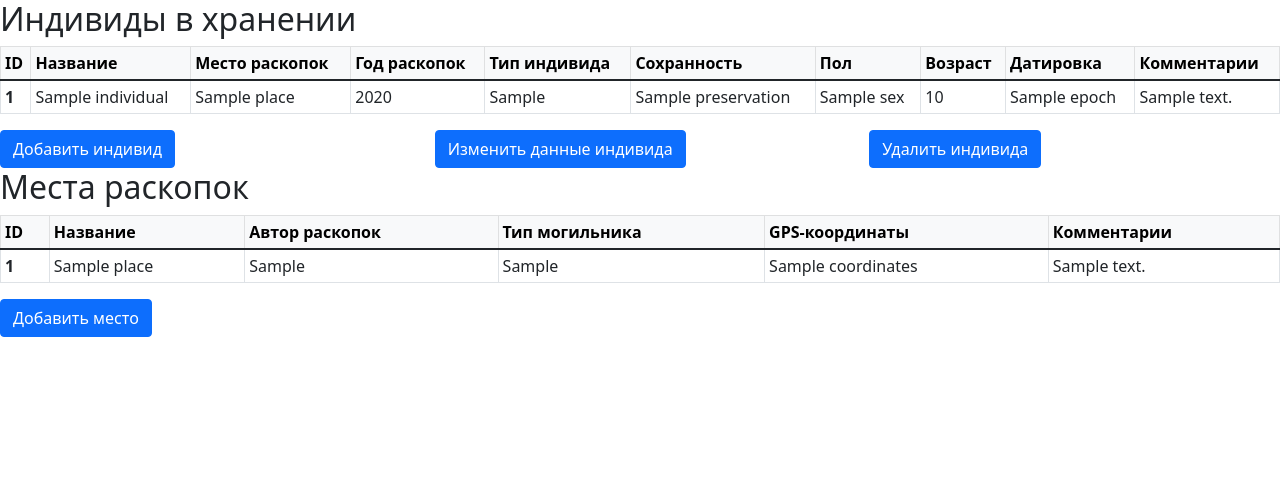
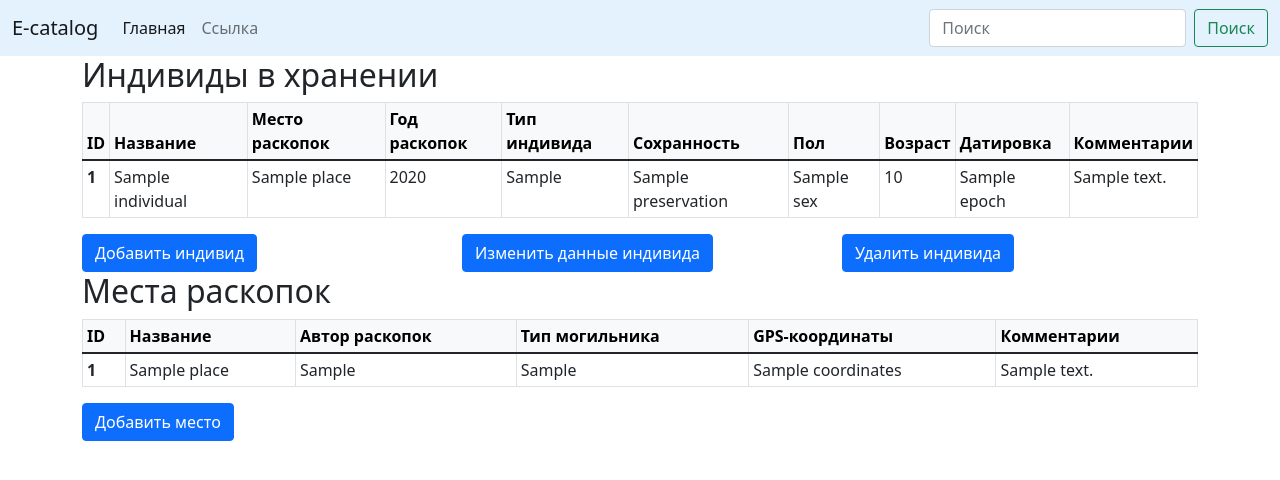
Before and after one commit to E-catalog/frontend, a Flask app: template frontend/templates/main_page.html in a window 1280 px wide. Shown: the top 480 px of the page. Run offline with Flask 2, Linux system fonts and the light colour scheme; the template is opened without the code that fills it: most values are stand-ins (such as "Sample title", 1, 10 or a date in 2020).

Commit message:
feature: added navbar, refactored templates

```diff
--- /dev/null
+++ b/frontend/templates/base.html
@@ -0,0 +1,43 @@
+<!doctype html>
+<html lang="ru">
+    <head>
+        <meta charset="utf-8">
+        <meta name="viewport" content="width=device-width, initial-scale=1">
+
+        <!-- Bootstrap CSS -->
+        <link href="https://cdn.jsdelivr.net/npm/bootstrap@5.1.3/dist/css/bootstrap.min.css" rel="stylesheet" integrity="sha384-1BmE4kWBq78iYhFldvKuhfTAU6auU8tT94WrHftjDbrCEXSU1oBoqyl2QvZ6jIW3" crossorigin="anonymous">
+
+        <title>{{ title }}</title>
+    </head>
+    <body>
+        <nav class="navbar navbar-expand-lg navbar-light" style="background-color: #e3f2fd;">
+            <div class="container-fluid">
+                <a class="navbar-brand" href="#">E-catalog</a>
+                <button class="navbar-toggler" type="button" data-bs-toggle="collapse" data-bs-target="#navbarSupportedContent" aria-controls="navbarSupportedContent" aria-expanded="false" aria-label="Переключатель навигации">
+                    <span class="navbar-toggler-icon"></span>
+                </button>
+            <div class="collapse navbar-collapse" id="navbarSupportedContent">
+                <ul class="navbar-nav me-auto mb-2 mb-lg-0">
+                    <li class="nav-item">
+                        <a class="nav-link active" aria-current="page" href="#">Главная</a>
+                    </li>
+                    <li class="nav-item">
+                        <a class="nav-link" href="#">Ссылка</a>
+                    </li>
+                </ul>
+                <form class="d-flex">
+                    <input class="form-control me-2" type="search" placeholder="Поиск" aria-label="Поиск">
+                    <button class="btn btn-outline-success" type="submit">Поиск</button>
+                </form>
+            </div>
+            </div>
+        </nav>
+
+        {% block content %}{% endblock %}
+
+      <!-- Дополнительный JavaScript + Popper -->
+      <script src="https://cdn.jsdelivr.net/npm/bootstrap@5.1.3/dist/js/bootstrap.bundle.min.js" integrity="sha384-ka7Sk0Gln4gmtz2MlQnikT1wXgYsOg+OMhuP+IlRH9sENBO0LRn5q+8nbTov4+1p" crossorigin="anonymous"></script>
+      <script src="/static/script.js" type="module"></script>
+
+    </body>
+</html>
--- a/frontend/templates/main_page.html
+++ b/frontend/templates/main_page.html
@@ -1,15 +1,7 @@
-<!doctype html>
-<html lang="ru">
-  <head>
-    <meta charset="utf-8">
-    <meta name="viewport" content="width=device-width, initial-scale=1">
+{% extends "base.html" %}
 
-    <!-- Bootstrap CSS -->
-    <link href="https://cdn.jsdelivr.net/npm/bootstrap@5.1.3/dist/css/bootstrap.min.css" rel="stylesheet" integrity="sha384-1BmE4kWBq78iYhFldvKuhfTAU6auU8tT94WrHftjDbrCEXSU1oBoqyl2QvZ6jIW3" crossorigin="anonymous">
-
-    <title>{{ title }}</title>
-  </head>
-  <body>
+{% block content %}
+<div class="container">
     <h2>Индивиды в хранении</h2>
     <table class="table table-bordered table-hover table-sm">
       <thead class="table-light">
@@ -91,10 +83,5 @@
         </div>
 
     </div>
-
-        <!-- Дополнительный JavaScript + Popper -->
-        <script src="https://cdn.jsdelivr.net/npm/bootstrap@5.1.3/dist/js/bootstrap.bundle.min.js" integrity="sha384-ka7Sk0Gln4gmtz2MlQnikT1wXgYsOg+OMhuP+IlRH9sENBO0LRn5q+8nbTov4+1p" crossorigin="anonymous"></script>
-        <script src="/static/script.js" type="module"></script>
-
-  </body>
-</html>
+</div>
+{% endblock %}
```
